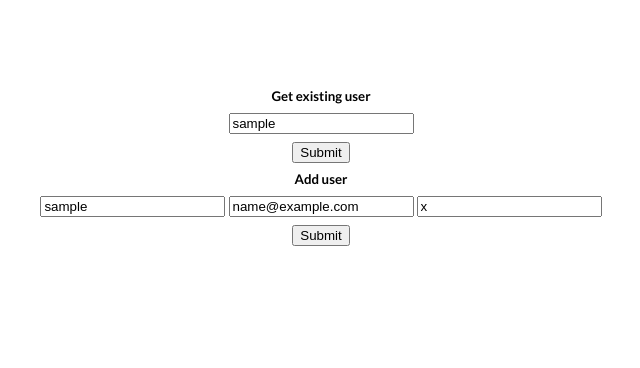
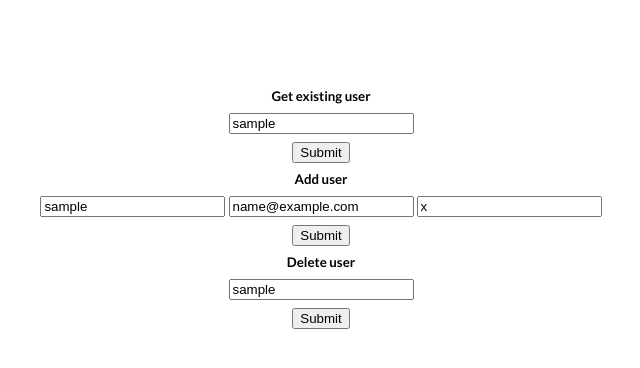
Before and after one commit to forDeFan/FastAPI_APIs, a FastAPI app: template app/web/templates/user/user_operations.html in a window 1280 px wide. Shown: the part 71-439 px from the top of the page, without its empty margins (319-959 px from the left). Run offline with FastAPI, Linux system fonts and the light colour scheme; the template is opened without the code that fills it: most values are stand-ins (such as "Sample title", 1, 10 or a date in 2020); parts of the project's set-up code (start-up, migrations or seed data) failed here and were passed over.

Commit message:
feat(forms): add forms for adding and deleting users along with communicates

```diff
--- a/app/web/static/css/main.css
+++ b/app/web/static/css/main.css
@@ -41,3 +41,11 @@ p {
     text-align: center;
     padding: 1em;
 }
+
+.error {
+    color: red;
+}
+
+.success {
+    color: green;
+}
--- a/app/web/templates/user/user_operations.html
+++ b/app/web/templates/user/user_operations.html
@@ -11,30 +11,53 @@
         <h5 class="center">Get existing user</h5>
     </div>
     <div class="center">
-        <form action="/user/" method="GET">
+        <form action="/user/get" method="POST">
             <div class="center">
-                <input type="text" required placeholder="Existing username" name="username" value="{{username}}">
+                <input type="text" required placeholder="Existing username" name="username"
+                    value="{{ username if errors|length==0 else ''}}">
             </div>
-            <button type="submit" class="center">Submit</button>
+            <button type="submit" class="center" onclick="clear_elem('communicate')">Submit</button>
         </form>
     </div>
     <div class="center">
         <h5 class="center">Add user</h5>
     </div>
     <div class="center">
-        <div class="nobull error">
-            {% for error in errors %}
-            <li>{{error}}</li>
-            {% endfor %}
-        </div>
-        <form action="/user/" method="POST">
+        <form action="/user/add" method="POST">
             <div class="center">
-                <input type="text" required placeholder="Username" name="username" value="{{username}}">
-                <input type="text" required placeholder="Email" name="email" value="{{email}}">
-                <input type="text" required placeholder="Password" name="password" value="{{password}}">
+                <input type="text" required placeholder="Username" name="username"
+                    value="{{ username if errors|length<1 else ''}}">
+                <input type="text" required placeholder="Email" name="email"
+                    value="{{ email if errors|length<1 else ''}}">
+                <input type="text" required placeholder="Password" name="password"
+                    value="{{ password if errors|length<1 else ''}}">
             </div>
-            <button type="submit" class="center">Submit</button>
+            <button type="submit" class="center" onclick="clear_elem('communicate')">Submit</button>
         </form>
     </div>
+    <div class="center">
+        <h5 class="center">Delete user</h5>
+    </div>
+    <div class="center">
+        <form action="/user/delete" method="POST">
+            <div class="center">
+                <input type="text" required placeholder="Existing username" name="username"
+                    value="{{ username if errors|length<1 else ''}}">
+            </div>
+            <button type="submit" class="center" onclick="clear_elem('communicate')">Submit</button>
+        </form>
+    </div>
+    <br><br>
+    <div id="communicate">
+        {% for error in errors %}
+        <li class="nobull error">{{error}}</li>
+        {% endfor %}
+        {% if msg %}
+        <li class="nobull success">
+            {{msg}}
+        </li>
+        {% endif %}
+    </div>
+
 </div>
 {% endblock %}
```
